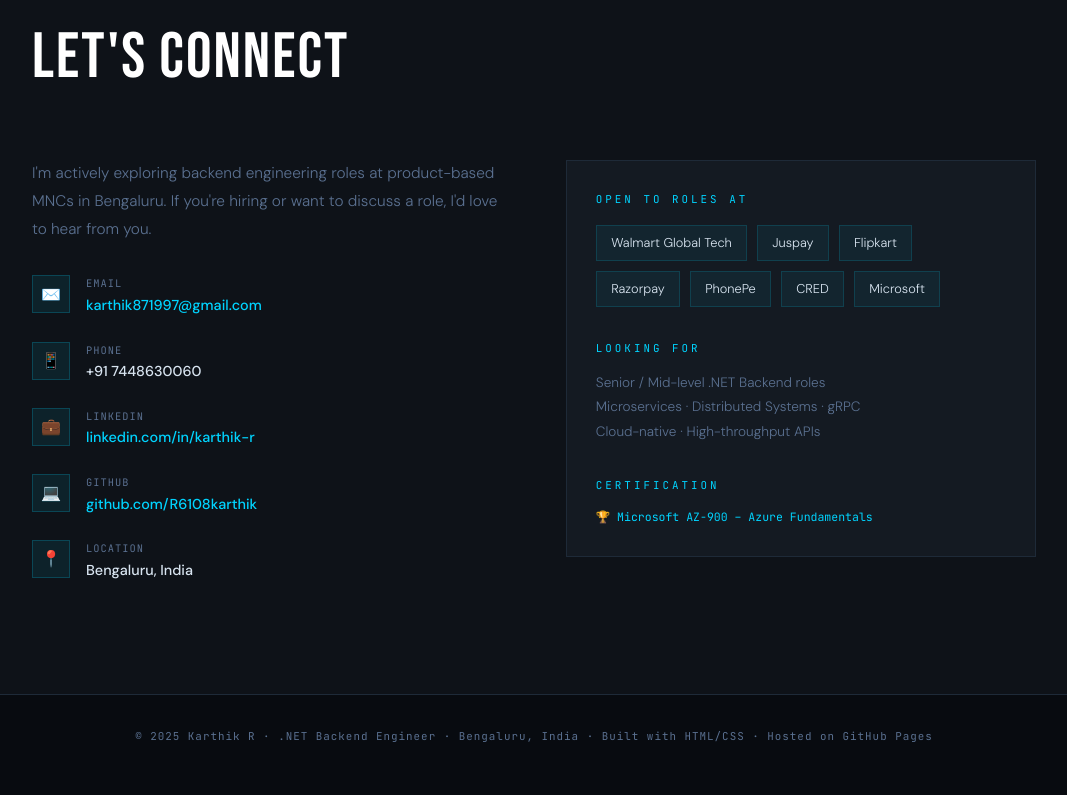
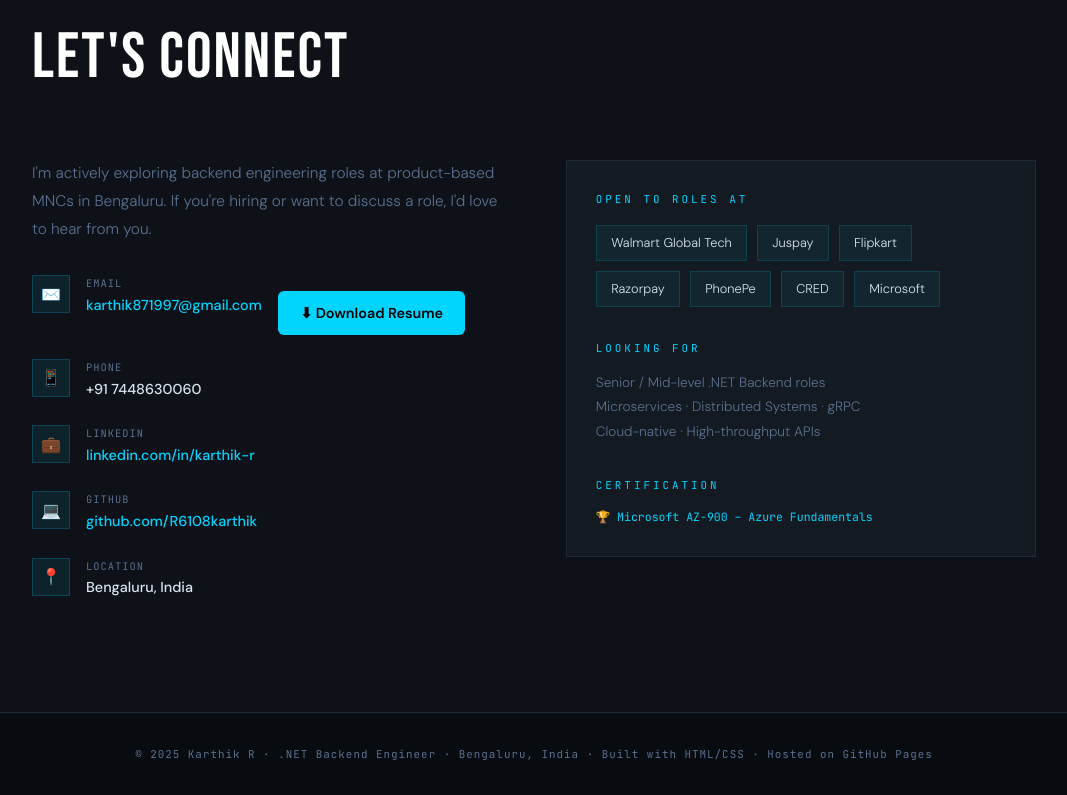
Before and after one commit to R6108karthik/R6108karthik.github.io, a plain HTML site: page index.html in a window 1280 px wide. Shown: the part 4682-5477 px from the top of the page, without its empty margins (106-1173 px from the left). Drawn offline with Linux system fonts and the light colour scheme.

Commit message:
Add download link for resume in index.html

```diff
--- a/index.html
+++ b/index.html
@@ -534,6 +534,7 @@
             <div class="c-lbl">Email</div>
             <div class="c-val"><a href="mailto:karthik871997@gmail.com">karthik871997@gmail.com</a></div>
           </div>
+          <a href="Karthik_R_Resume.pdf" download style="display:inline-block; margin-top:1rem; padding:0.6rem 1.4rem; background:#00d4ff; color:#000; font-weight:600; border-radius:6px; text-decoration:none; font-size:0.9rem;">⬇ Download Resume</a>
         </div>
         <div class="c-item">
           <div class="c-icon">📱</div>
```
